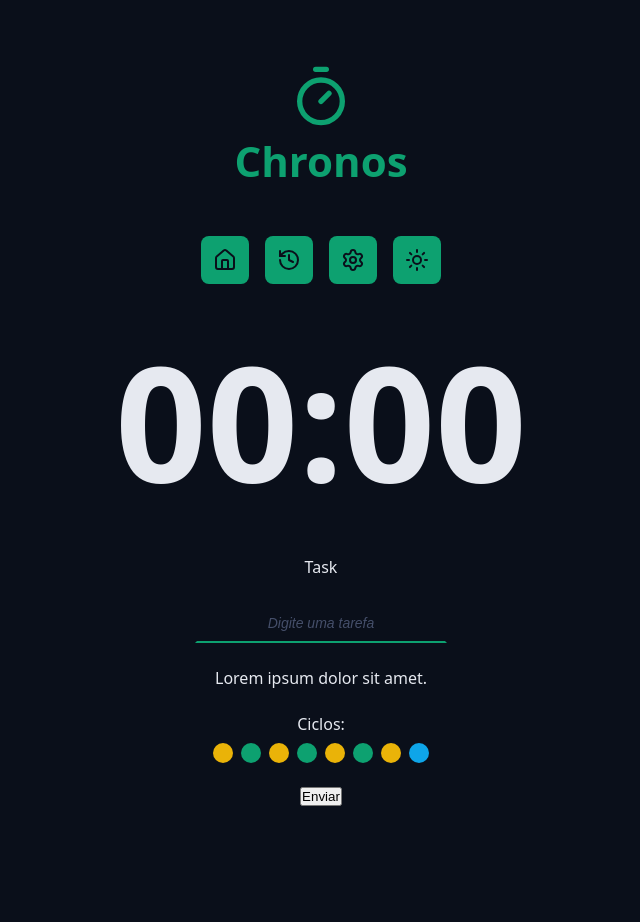
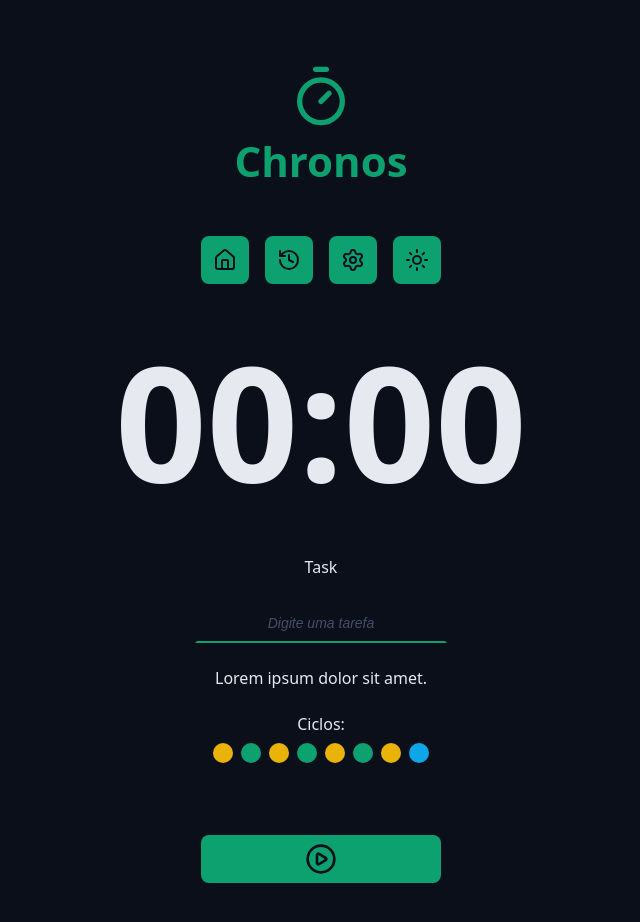
Before and after one commit to joaowatanabe/chronos-pomodoro, a React (Vite) app: page / in a window 1280 px wide. Shown: the top 922 px of the page, without its empty margins (319-959 px from the left). Before the commit the page ends 838 px from the top, so only its background shows below. Built offline with nearby package versions, Linux system fonts and the light colour scheme.

Commit message:
:sparkles: feat(form): Add default button

```diff
--- a/src/App.tsx
+++ b/src/App.tsx
@@ -7,6 +7,8 @@ import './styles/theme.css';
 import './styles/global.css';
 import { DefaultInput } from './components/DefaultInput';
 import { Cycles } from './components/Cycles';
+import { DefaultButton } from './components/DefaultButton';
+import { PlayCircleIcon, StopCircleIcon } from 'lucide-react';
 
 export function App() {
   return (
@@ -37,7 +39,10 @@ export function App() {
             <Cycles />
           </div>
           <div className='formRow'>
-            <button>Enviar</button>
+            <DefaultButton
+              icon={<PlayCircleIcon />}
+              color='green'
+            ></DefaultButton>
           </div>
         </form>
       </Container>
--- /dev/null
+++ b/src/components/DefaultButton/index.tsx
@@ -0,0 +1,21 @@
+import styles from './styles.module.css';
+
+type DefaultButtonProps = {
+  icon: React.ReactNode;
+  color?: 'red' | 'green';
+} & React.ComponentProps<'button'>;
+
+export function DefaultButton({
+  color = 'green',
+  icon,
+  ...props
+}: DefaultButtonProps) {
+  return (
+    <>
+      <button className={`${styles.button} ${styles[color]}`} {...props}>
+        {icon}
+      </button>
+    </>
+  );
+
+}
--- /dev/null
+++ b/src/components/DefaultButton/styles.module.css
@@ -0,0 +1,37 @@
+.button {
+  border: none;
+  background-color: var(--primary);
+  color: var(--text-over-primary);
+
+  display: flex;
+  justify-content: center;
+  align-items: center;
+  min-width: 24rem;
+  padding: 0.8rem;
+
+  border-radius: 0.8rem;
+
+  margin: 4.8rem 0;
+
+  cursor: pointer;
+  transition: all 0.1s ease-in-out;
+}
+
+.button svg {
+  width: 3.2rem;
+  height: 3.2rem;
+}
+
+.button:hover {
+  filter: brightness(80%);
+}
+
+.green {
+  background-color: var(--primary);
+  color: var(--text-over-primary);
+}
+
+.red {
+  background-color: var(--error);
+  color: var(--text-over-error);
+}
```
